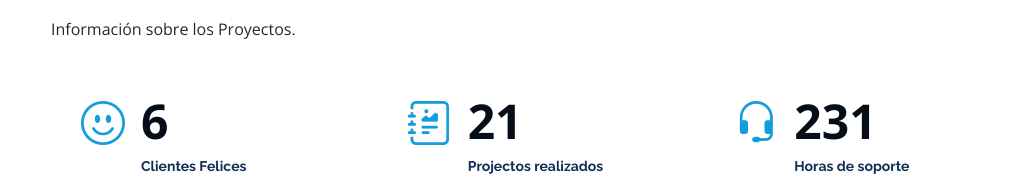
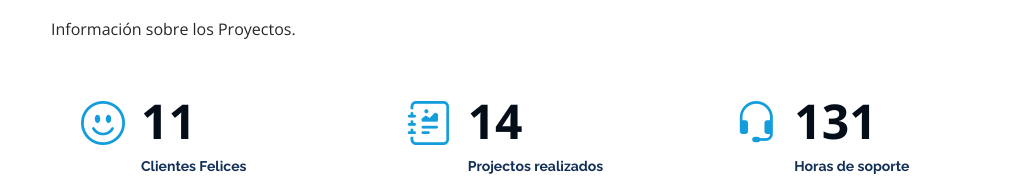
Before and after one commit to thony19/Portafolio, a plain HTML site: page index.html in a window 1280 px wide. Shown: the part 1693-1884 px from the top of the page, without its empty margins (261-1280 px from the left). Drawn offline with nearby package versions, Linux system fonts and the light colour scheme.

Commit message:
mantenimiento de facts

```diff
--- a/index.html
+++ b/index.html
@@ -153,7 +153,7 @@
           <div class="col-lg-4 col-md-6 d-md-flex align-items-md-stretch" data-aos="fade-up">
             <div class="count-box">
               <i class="bi bi-emoji-smile"></i>
-              <span data-purecounter-start="0" data-purecounter-end="6" data-purecounter-duration="1" class="purecounter"></span>
+              <span data-purecounter-start="0" data-purecounter-end="11" data-purecounter-duration="1" class="purecounter"></span>
               <p><strong>Clientes Felices</strong></p>
             </div>
           </div>
@@ -161,7 +161,7 @@
           <div class="col-lg-4 col-md-6 d-md-flex align-items-md-stretch" data-aos="fade-up" data-aos-delay="100">
             <div class="count-box">
               <i class="bi bi-journal-richtext"></i>
-              <span data-purecounter-start="0" data-purecounter-end="21" data-purecounter-duration="1" class="purecounter"></span>
+              <span data-purecounter-start="0" data-purecounter-end="14" data-purecounter-duration="1" class="purecounter"></span>
               <p><strong>Projectos realizados</strong></p>
             </div>
           </div>
@@ -169,7 +169,7 @@
           <div class="col-lg-4 col-md-6 d-md-flex align-items-md-stretch" data-aos="fade-up" data-aos-delay="200">
             <div class="count-box">
               <i class="bi bi-headset"></i>
-              <span data-purecounter-start="0" data-purecounter-end="231" data-purecounter-duration="1" class="purecounter"></span>
+              <span data-purecounter-start="0" data-purecounter-end="131" data-purecounter-duration="1" class="purecounter"></span>
               <p><strong>Horas de soporte</strong></p>
             </div>
           </div>
```
